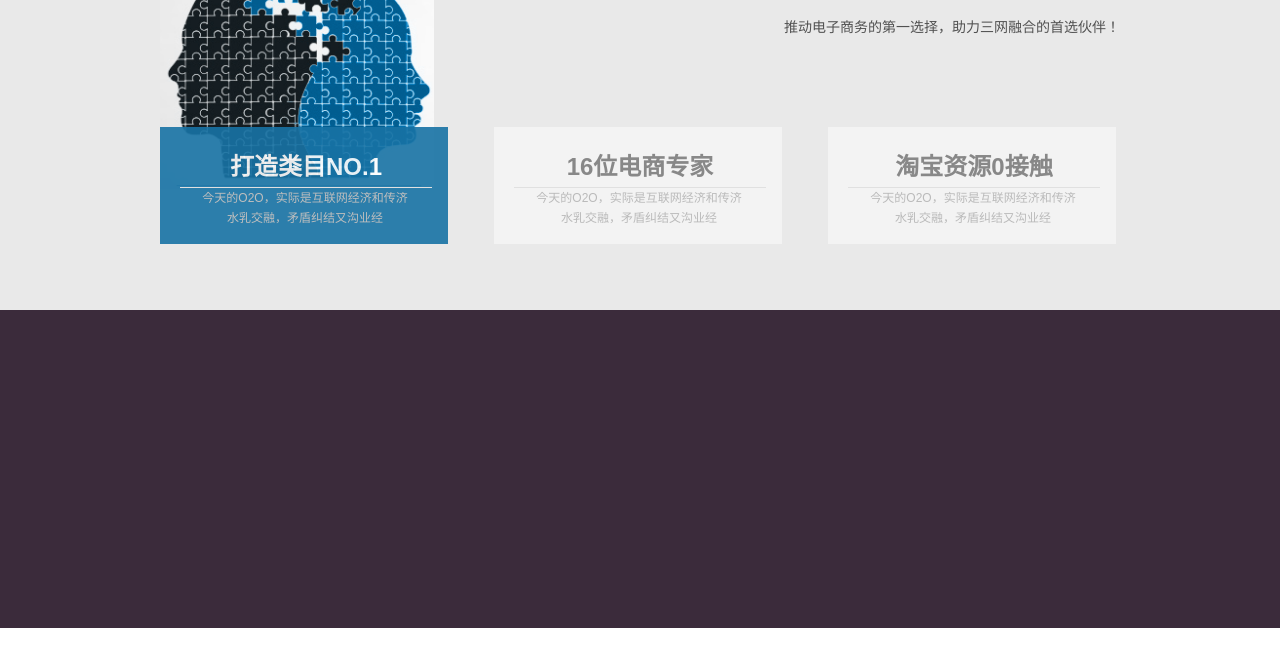
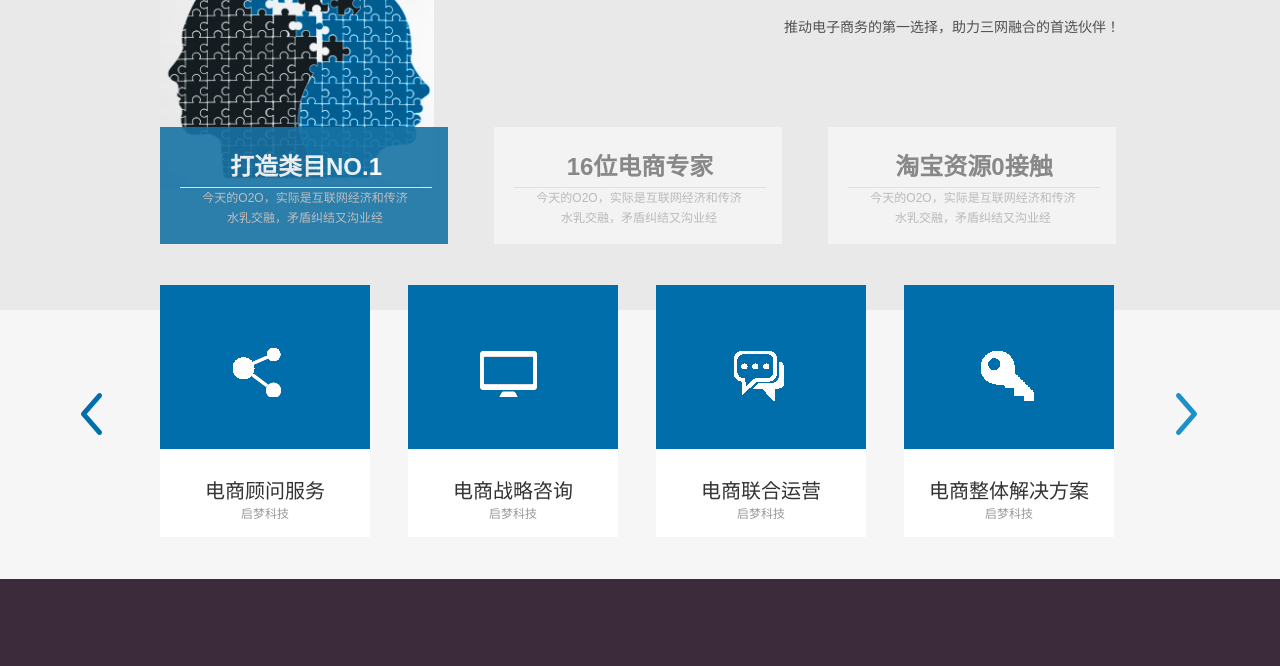
Before and after one commit to wsp971/html-css, a plain HTML site: page index.html in a window 1280 px wide. Shown: the part 338-1004 px from the top of the page. Before the commit the page ends 966 px from the top, so only its background shows below. Drawn offline with Linux system fonts and the light colour scheme.

Commit message:
service menu bar

```diff
--- a/css/common.css
+++ b/css/common.css
@@ -103,9 +103,34 @@
 .c8{
 	color:#888888;
 }
+.c9{
+	color:#333333;
+}
+.c10{
+	color:#999999;
+}
+
 .bg1{
 	background-color: #f3f3f3;
+}
+.bg2{
+	background-color: #f6f6f6;
 }
 .m_t39{
 	margin-top: 39px;
 }
+.align_c{
+	text-align: center;
+}
+.valign_m{
+	vertical-align: middle;
+}
+.f_20{
+	font-size: 20px;
+}
+.f_12{
+	font-size: 12px;
+}
+.p_t26{
+	padding-top: 26px;
+}
--- a/css/index.css
+++ b/css/index.css
@@ -63,3 +63,79 @@
 	font-size: 14px;
 	line-height: 20px;
 }
+.service-menu{
+	height:269px;
+}
+.lefticon{
+	position:absolute;
+	background-image: url('../image/icons.png');
+	background-repeat: no-repeat;
+	background-position:-11px -84px;
+	top: 82px;
+	left:-85px;
+	width:32px;
+	height:45px;
+}
+.righticon{
+	position:absolute;
+	background-image: url('../image/icons.png');
+	background-repeat: no-repeat;
+	background-position:-41px -84px;
+	top: 82px;
+	left:1008px;
+	width:32px;
+	height:45px;
+}
+.service-menu ul{
+	width:1000px;
+}
+.service-menu ul li{
+	float:left;
+	/*display: inline-block;*/
+	width:210px;
+	height:252px;
+	margin-top:-25px;
+	background-color: #ffffff;
+	margin-right: 38px;
+}
+.icons{
+	height: 164px;
+	background-color: #006eaa;
+	position: relative;
+}
+.icon_1{
+	position:absolute;
+	background-image: url("../image/icons.png");
+	background-position: 0px 0px;
+	width:60px;
+	height:60px;
+	top: 56px;
+	left:70px;
+}
+.icon_2{
+	position:absolute;
+	background-image: url("../image/icons.png");
+	background-position: -68px 0px;
+	width:60px;
+	height:60px;
+	top: 56px;
+	left:70px;
+}
+.icon_3{
+	position:absolute;
+	background-image: url("../image/icons.png");
+	background-position: -140px 0px;
+	width:60px;
+	height:60px;
+	top: 56px;
+	left:70px;
+}
+.icon_4{
+	position:absolute;
+	background-image: url("../image/icons.png");
+	background-position: -210px 0px;
+	width:60px;
+	height:60px;
+	top: 56px;
+	left:70px;
+}
--- a/index.html
+++ b/index.html
@@ -55,7 +55,49 @@
 				</ul>
 			</div>
 		</div>
-		<div class="service-menu">
+		<div class="service-menu bg2">
+			<div class="public-container">
+				<div class="lefticon"></div>
+				<div class="righticon"></div>
+				<ul class="clearfloat ">
+					<li><div class="icons"><div class="icon_1"></div></div>
+					<div class="align_c">
+						<p class="f_20 c9 p_t26">
+							电商顾问服务
+						</p>
+						<p class="c10 f_12">
+						   启梦科技
+						</p>
+					</div></li>
+					<li><div class="icons"><div class="icon_2"></div></div>
+					<div class="align_c valign_m">
+						<p class="f_20 c9 p_t26">
+							电商战略咨询
+						</p>
+						<p class="c10 f_12">
+						   启梦科技
+						</p>
+					</div></li>
+					<li><div class="icons"><div class="icon_3"></div></div>
+					<div class="align_c">
+						<p class="f_20 c9 p_t26">
+							电商联合运营
+						</p>
+						<p class="c10 f_12">
+						   启梦科技
+						</p>
+					</div></li>
+					<li><div class="icons"><div class="icon_4"></div></div>
+					<div class="align_c">
+						<p class="f_20 c9 p_t26">
+							电商整体解决方案
+						</p>
+						<p class="c10 f_12">
+						   启梦科技
+						</p>
+					</div></li>
+				</ul>
+			</div>
 
 		</div>
 		<div class="index-introduction">
```
Also changed, not shown: image/icons.png (added).
